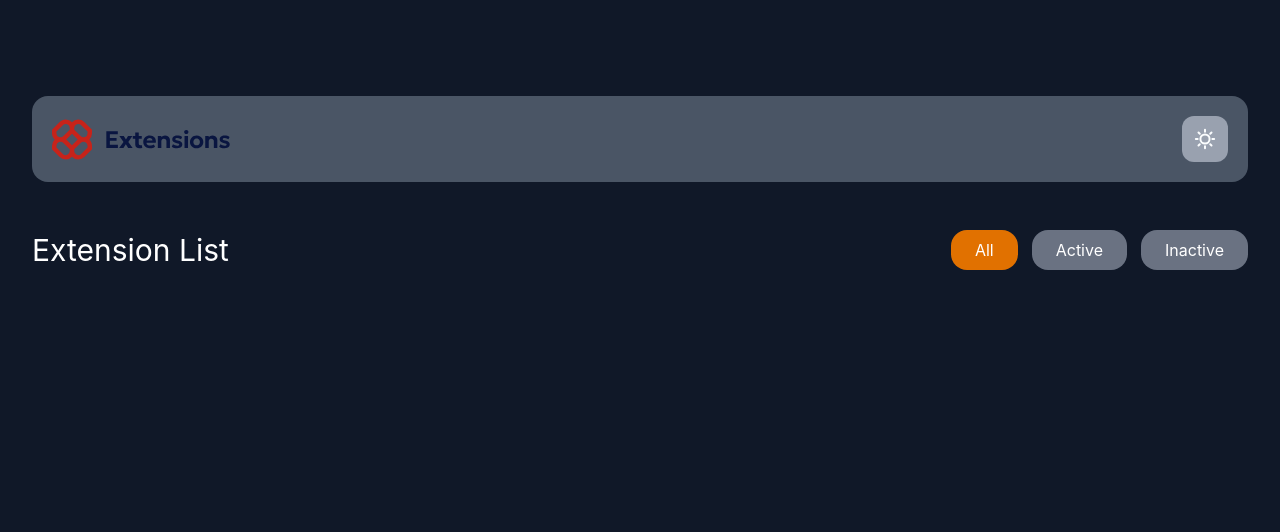
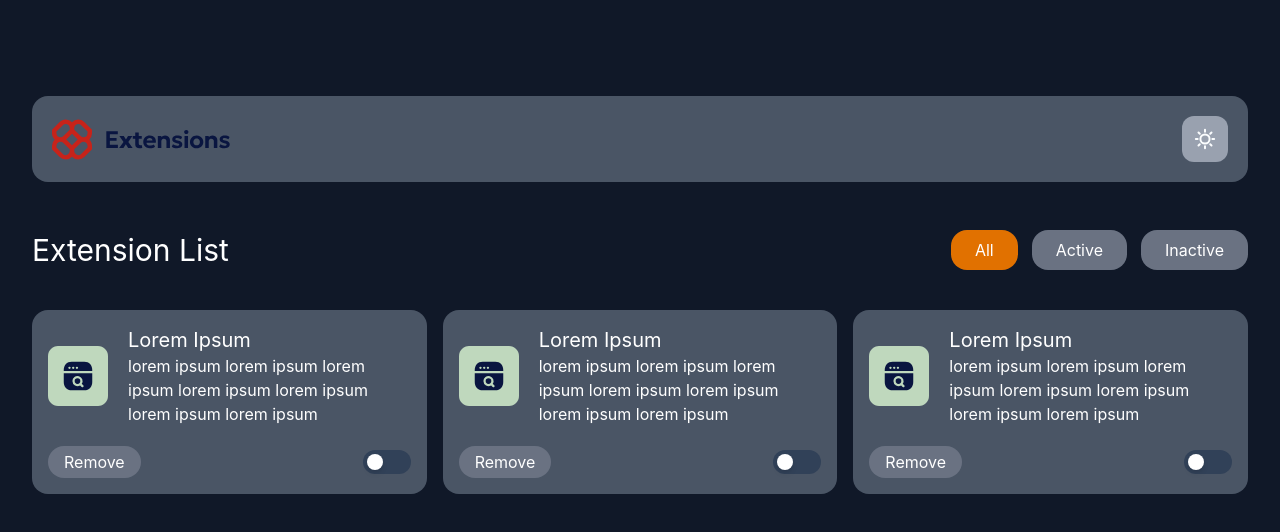
Before and after one commit to sonaykara/Browser-extension-manager-UI, a React (Vite) app in the folder Browser-extension-manager-UI/: page / in a window 1280 px wide. Shown: the top 532 px of the page. Built offline with nearby package versions, Linux system fonts and the light colour scheme.

Commit message:
created ToggleButton and ExtensionsCard components

```diff
--- a/Browser-extension-manager-UI/src/App.jsx
+++ b/Browser-extension-manager-UI/src/App.jsx
@@ -1,11 +1,19 @@
 import ExtensionsFilters from "./Components/ExtensionsFilter";
 import Header from "./Components/Header";
+import ExtensionCard from "./UI/ExtensionCard";
 
 const App = () => {
   return (
     <div className="section-container">
       <Header></Header>
       <ExtensionsFilters></ExtensionsFilters>
+      <div className="grid grid-cols-3 gap-4 mt-10">
+      <ExtensionCard></ExtensionCard>
+      <ExtensionCard></ExtensionCard>
+      <ExtensionCard></ExtensionCard>
+      </div>
+
+
     </div>
   );
 };
--- /dev/null
+++ b/Browser-extension-manager-UI/src/Components/ToggleButton.jsx
@@ -0,0 +1,23 @@
+import React, { useState } from "react";
+
+const ToggleButton = () => {
+  const [isOn, setIsOn] = useState(false);
+
+  return (
+    <button
+      type="button"
+      onClick={() => setIsOn(!isOn)}
+      className={`relative w-12 h-6 flex items-center rounded-full p-1 transition-colors duration-300 ease-in-out ${
+        isOn ? "bg-green-500" : "bg-slate-700"
+      }`}
+    >
+      <div
+        className={`bg-white w-4 h-4 rounded-full shadow-md transform transition-transform duration-300 ease-in-out ${
+          isOn ? "translate-x-6" : "translate-x-0"
+        }`}
+      />
+    </button>
+  );
+};
+
+export default ToggleButton;
--- /dev/null
+++ b/Browser-extension-manager-UI/src/UI/ExtensionCard.jsx
@@ -0,0 +1,34 @@
+import React from "react";
+import Button from "./Button";
+import ToggleButton from "../Components/ToggleButton";
+
+const ExtensionCard = () => {
+  return (
+    <div>
+      <div className="flex flex-col gap-5 p-4 rounded-2xl bg-gray-600">
+        <div className="flex gap-5">
+          <img src="../../public/extensionCard/logo-devlens.svg"></img>
+          <div className="flex flex-col">
+            <p className=" text-white text-xl">Lorem Ipsum</p>
+            <span className="text-md text-white">
+              lorem ipsum lorem ipsum lorem ipsum lorem ipsum lorem ipsum lorem
+              ipsum lorem ipsum
+            </span>
+          </div>
+        </div>
+        <div className="flex justify-between items-center">
+          <Button
+            config={{
+              name: "Remove",
+              className:
+                "bg-gray-500 text-white rounded-2xl px-4 py-1 hover:bg-gray-600 transition",
+            }}
+          ></Button>
+          <ToggleButton></ToggleButton>
+        </div>
+      </div>
+    </div>
+  );
+};
+
+export default ExtensionCard;
```
Also changed, not shown: Browser-extension-manager-UI/public/extensionCard/logo-devlens.svg (added).
